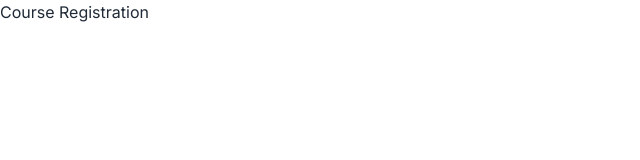
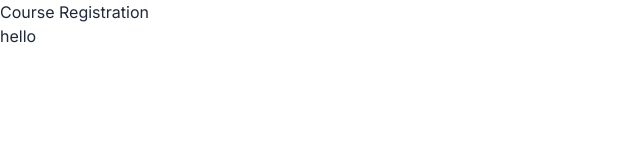
Before and after one commit to searchsakib/assignment-7-course-registration, a React (Vite) app: page / in a window 1280 px wide. Shown: the top 160 px of the page, without its empty margins (0-640 px from the left). Built offline with nearby package versions, Linux system fonts and the light colour scheme.

Commit message:
eslint props type turned off and home file added

```diff
--- a/src/App.jsx
+++ b/src/App.jsx
@@ -1,9 +1,11 @@
 import './App.css';
+import Home from './components/Home/Home';
 
 function App() {
   return (
     <>
       <h1>Course Registration</h1>
+      <Home></Home>
     </>
   );
 }
--- /dev/null
+++ b/src/components/Home/Home.jsx
@@ -0,0 +1,9 @@
+const Home = () => {
+  return (
+    <div>
+      <h2>hello</h2>
+    </div>
+  );
+};
+
+export default Home;
```
Also changed, not shown: .eslintrc.cjs.
